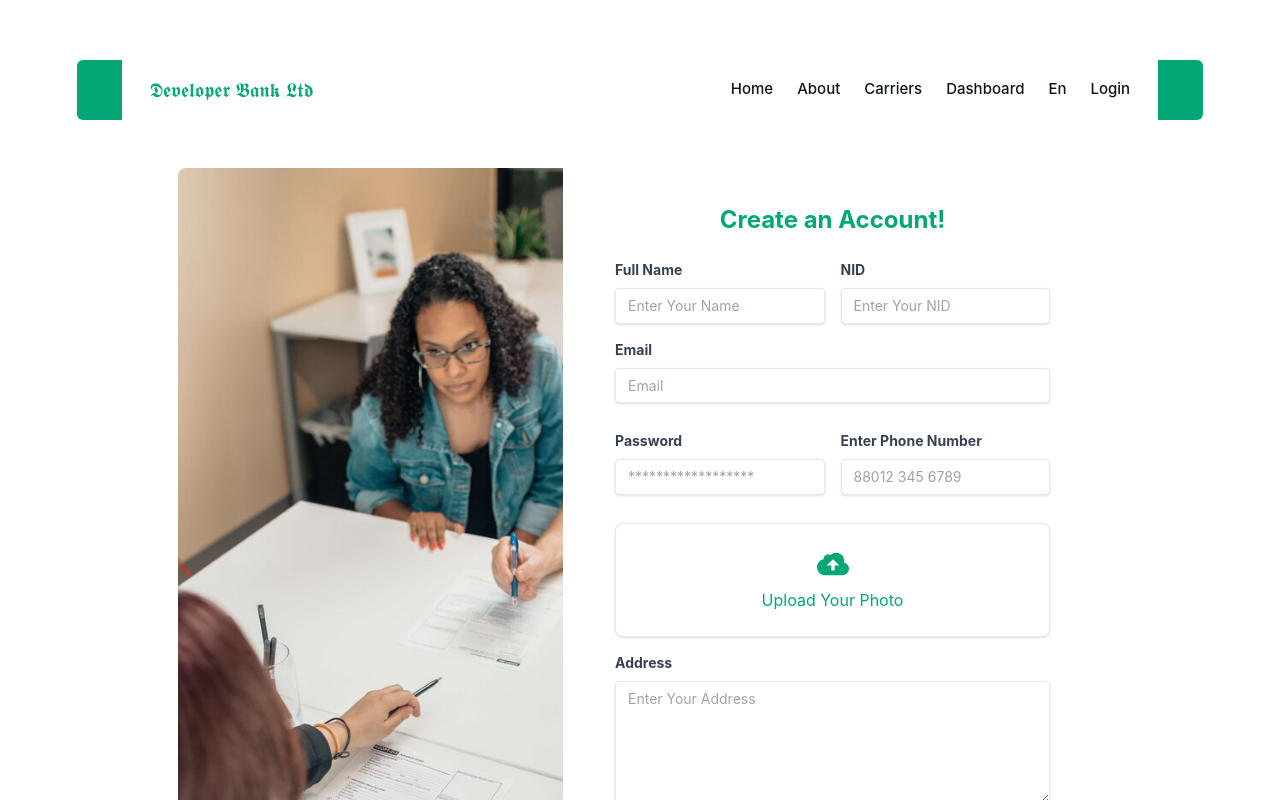
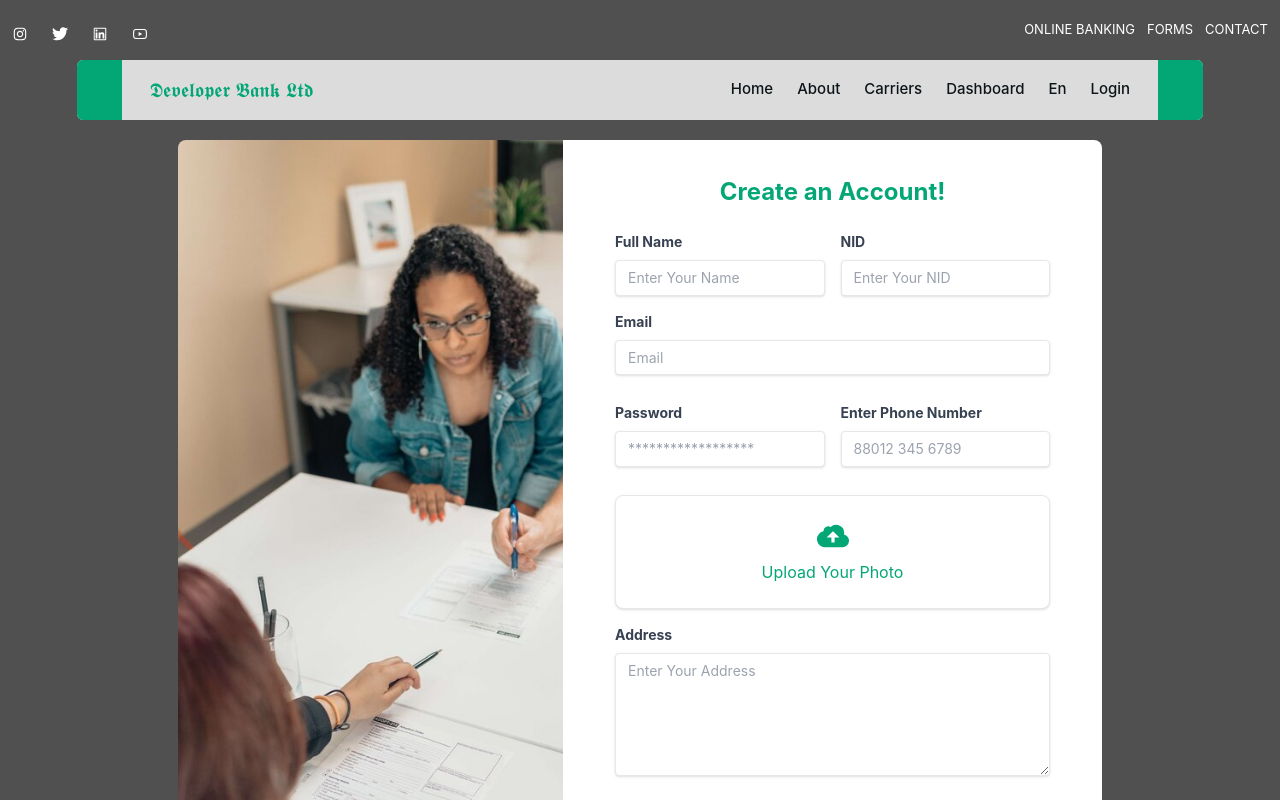
Before and after one commit to mb-tousif/DBL-Client, a React (Create React App) app: page /signup in a window 1280 px wide. Shown: the top 800 px of the page. Built offline with nearby package versions, Linux system fonts and the light colour scheme; the HTML template or start-up script is replaced by a standard one.

Commit message:
bg changed

```diff
--- a/src/Components/Navbar.tsx
+++ b/src/Components/Navbar.tsx
@@ -26,9 +26,7 @@ export default function Navbar() {
     }
   }, [])
 
-  //  MOSUSE HOVER NEVBAR STYLE CAHNGE
   const [hoverHide, setHoverHide] = useState(false)
-  // console.log(hoverHide)
 
   const handleMouseEnter = () => {
     setHoverHide(true);
--- a/src/Pages/About/About.tsx
+++ b/src/Pages/About/About.tsx
@@ -3,7 +3,7 @@ import HeroVideo from "./HeroVideo";
 
 export default function About() {
   return (
-    <div className="pt-[120px]">
+    <div className="pt-[120px] bg-[#3e3e3ee7]">
       <h1 className="text-rose-600 text-2xl text-center">
         About Page Coming Soon
       </h1>
--- a/src/Pages/Carriers/Carriers.tsx
+++ b/src/Pages/Carriers/Carriers.tsx
@@ -2,6 +2,6 @@ import React from 'react'
 
 export default function Carriers() {
   return (
-    <div className='text-3xl text-center h-[900px] pt-[120px] bg-slate-500 '> This is Carriers Page!</div>
+    <div className='text-3xl text-center h-[900px] pt-[120px] bg-[#3e3e3ee7] '> This is Carriers Page!</div>
   )
 }
--- a/src/Pages/Home/home.css
+++ b/src/Pages/Home/home.css
@@ -36,7 +36,7 @@
     border: 2px solid #03A776 ;
     cursor:pointer;
 }
-/* =================== navber fixed =========== */
+/* =================== navbar fixed =========== */
 
 .fixeds {
     position: fixed;
--- a/src/Pages/Register/Login.tsx
+++ b/src/Pages/Register/Login.tsx
@@ -3,7 +3,7 @@ import { Link } from "react-router-dom";
 
 export default function Login() {
   return (
-    <div className="pt-[120px] bg-gray-100">
+    <div className="pt-[120px] bg-[#3e3e3ee7]">
       <div className="py-6 flex flex-col justify-center sm:py-12">
         <div className="relative py-3 sm:max-w-xl sm:mx-auto">
           <div className="absolute inset-0 bg-gradient-to-r from-[#03A776] to-[#0D1519] shadow-lg transform -skew-y-6 sm:skew-y-0 sm:-rotate-6 sm:rounded-3xl"></div>
--- a/src/Pages/Register/Register.tsx
+++ b/src/Pages/Register/Register.tsx
@@ -3,8 +3,8 @@ import leftImage from "../../Assets/signup.jpg";
 
 export default function Register() {
   return (
-    <div className="container pt-[120px] mx-auto">
-      <div className="flex justify-center px-6 my-12">
+    <div className="pt-[140px] pb-6 mx-auto bg-[#3e3e3ee7]">
+      <div className="flex justify-center px-6">
         <div className="w-full xl:w-3/4 lg:w-11/12 flex">
           <div
             className="w-full h-auto bg-gray-400 hidden lg:block lg:w-5/12 bg-cover rounded-l-lg"
```
